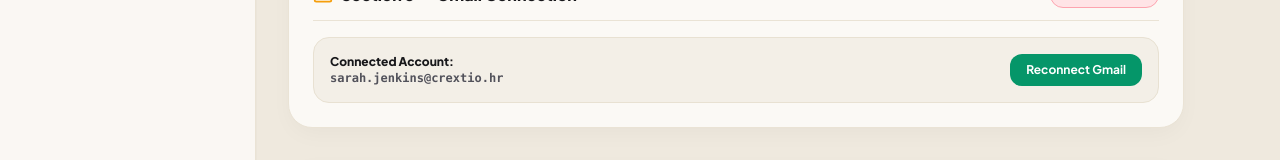
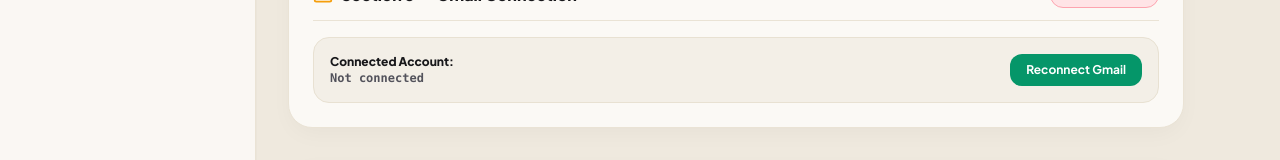
Before and after one commit to comebck-pakistan/cohort-1-squad-hunza, a Next.js app in the folder frontend/: page /settings in a window 1280 px wide. Shown: the part 1014-1174 px from the top of the page. Built offline with nearby package versions, Linux system fonts and the light colour scheme; no server answers.

Commit message:
Fixed the hardcoded Sara Jenkins on settings page

```diff
--- a/frontend/src/pages/settings.tsx
+++ b/frontend/src/pages/settings.tsx
@@ -24,6 +24,7 @@ export default function SettingsPage() {
     removeJobRole,
     isGmailConnected,
     setGmailConnected,
+    gmailAddress,
     onboarding,
     updateOnboarding,
     showToast,
@@ -170,7 +171,7 @@ export default function SettingsPage() {
           <div className="p-4 bg-[#EFE9DE]/60 border border-[#E8E1D2] rounded-2xl flex flex-col sm:flex-row sm:items-center justify-between gap-4">
             <div>
               <p className="text-xs font-extrabold text-zinc-900">Connected Account:</p>
-              <p className="text-xs text-zinc-600 font-mono font-semibold">sarah.jenkins@crextio.hr</p>
+              <p className="text-xs text-zinc-600 font-mono font-semibold">{gmailAddress || 'Not connected'}</p>
             </div>
 
             {isGmailConnected ? (
```
